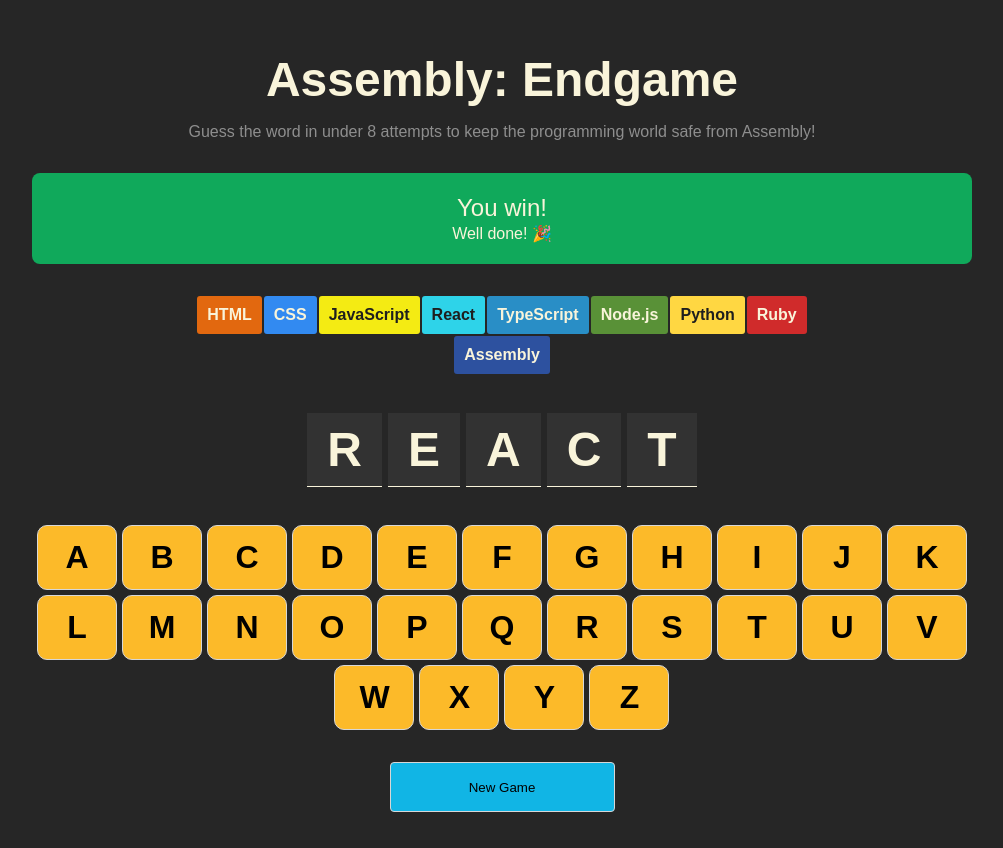
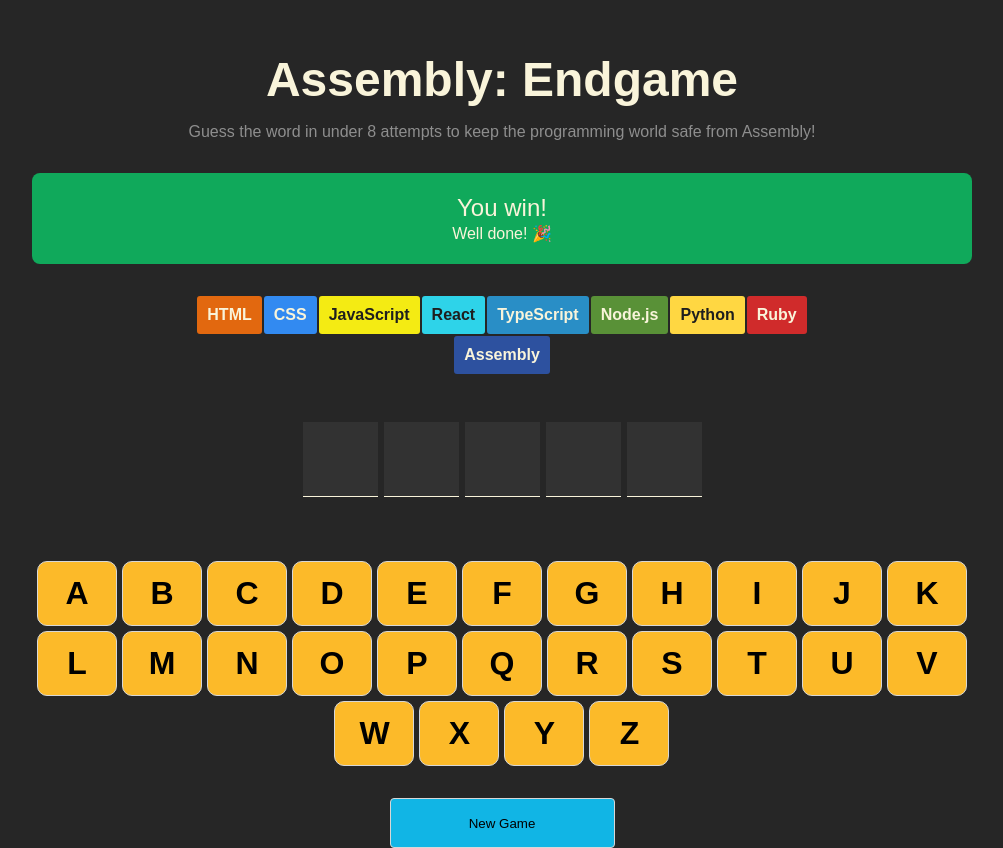
Before and after one commit to JamieJB123/react-assembly-endgame, a React (Vite) app: page / in a window 1280 px wide. Shown: the whole page, without its empty margins (138-1141 px from the left). Before the commit the page ends 812 px from the top, so only its background shows below. Built offline with nearby package versions, Linux system fonts and the light colour scheme.

Commit message:
Implement functionality to display correctly guessed letters

```diff
--- a/src/App.css
+++ b/src/App.css
@@ -77,11 +77,9 @@
   font-weight: 700;
 }
 
-.letter-section {
-  margin-top: 1rem;
-}
-
 .letter {
+  display: inline-block;
+  vertical-align: middle;
   color: #F9F4DA;
   background-color: #323232;
   font-weight: 700;
@@ -90,6 +88,8 @@
   text-transform: uppercase;
   border-bottom: 1px solid #F9F4DA;
   margin: 1rem 3px;
+  min-width: 75px;
+  min-height: 75px;
 }
 
 .keyboard-section {
--- a/src/App.jsx
+++ b/src/App.jsx
@@ -15,14 +15,18 @@
 
   const [ currentWord, setCurrentWord ] = useState("react")
 
-  const letterArray = currentWord.split("")
-  const letterElements = letterArray.map(letter =>
-      <Word key={nanoid()} letter={letter}/>
-    )
-
-   const [ guessedLetters, setGuessedLetters ] = useState([])
+  const [ guessedLetters, setGuessedLetters ] = useState([])
 
   console.log(guessedLetters)
+
+  const letterArray = currentWord.split("")
+  const letterElements = letterArray.map(letter => {
+      const isGuessed = guessedLetters.includes(letter)
+      return (<Word
+        key={nanoid()}
+        letter={letter}
+        isGuessed={isGuessed}/>)}
+    )
 
   function letterGuessed(letter) {
     setGuessedLetters((prevLetters) =>
--- a/src/components/Word.jsx
+++ b/src/components/Word.jsx
@@ -1,5 +1,5 @@
-export default function Word({letter}) {
+export default function Word({letter, isGuessed}) {
     return (
-        <span className="letter">{letter}</span>
+        <span className="letter">{isGuessed ? letter : ""}</span>
     )
 }
```
